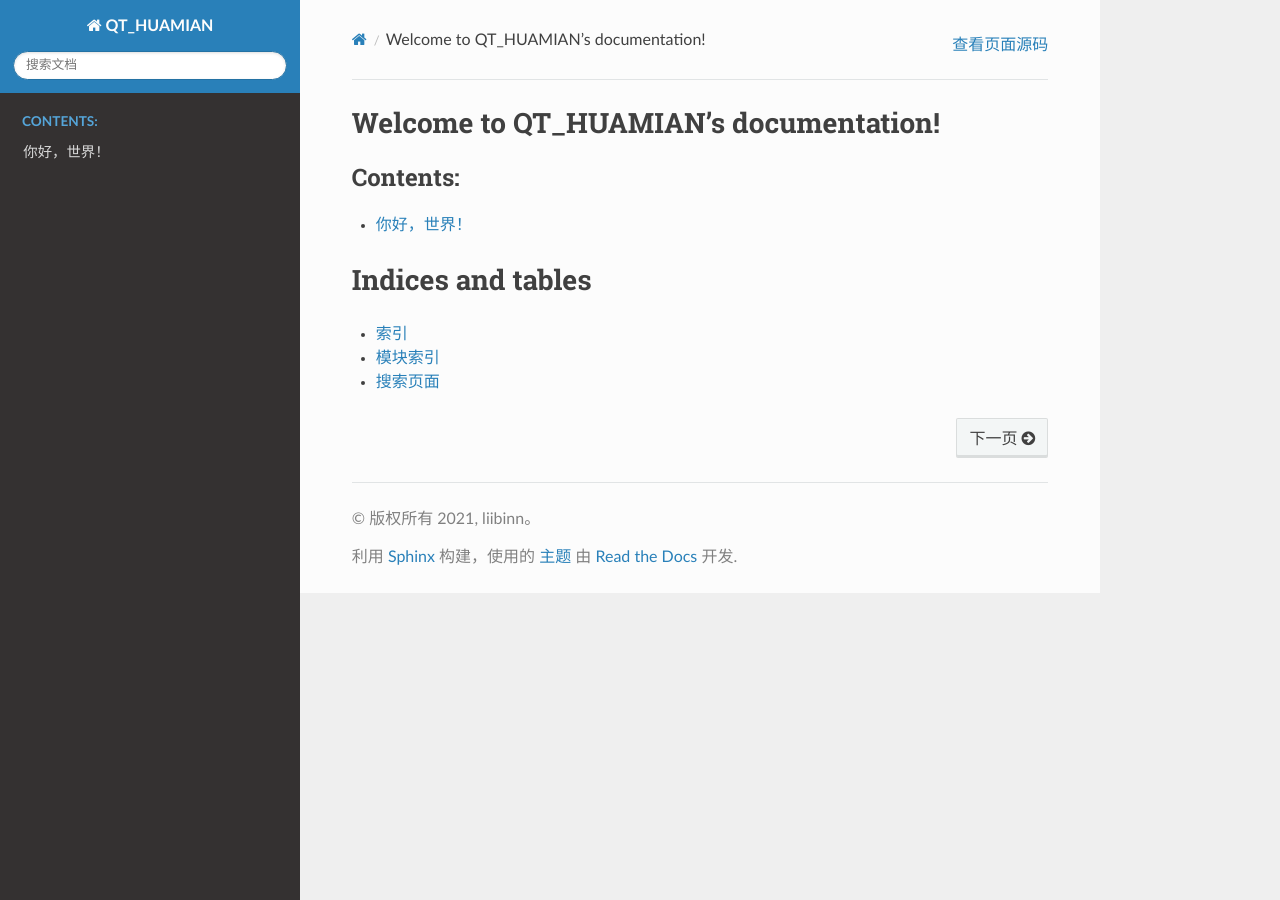
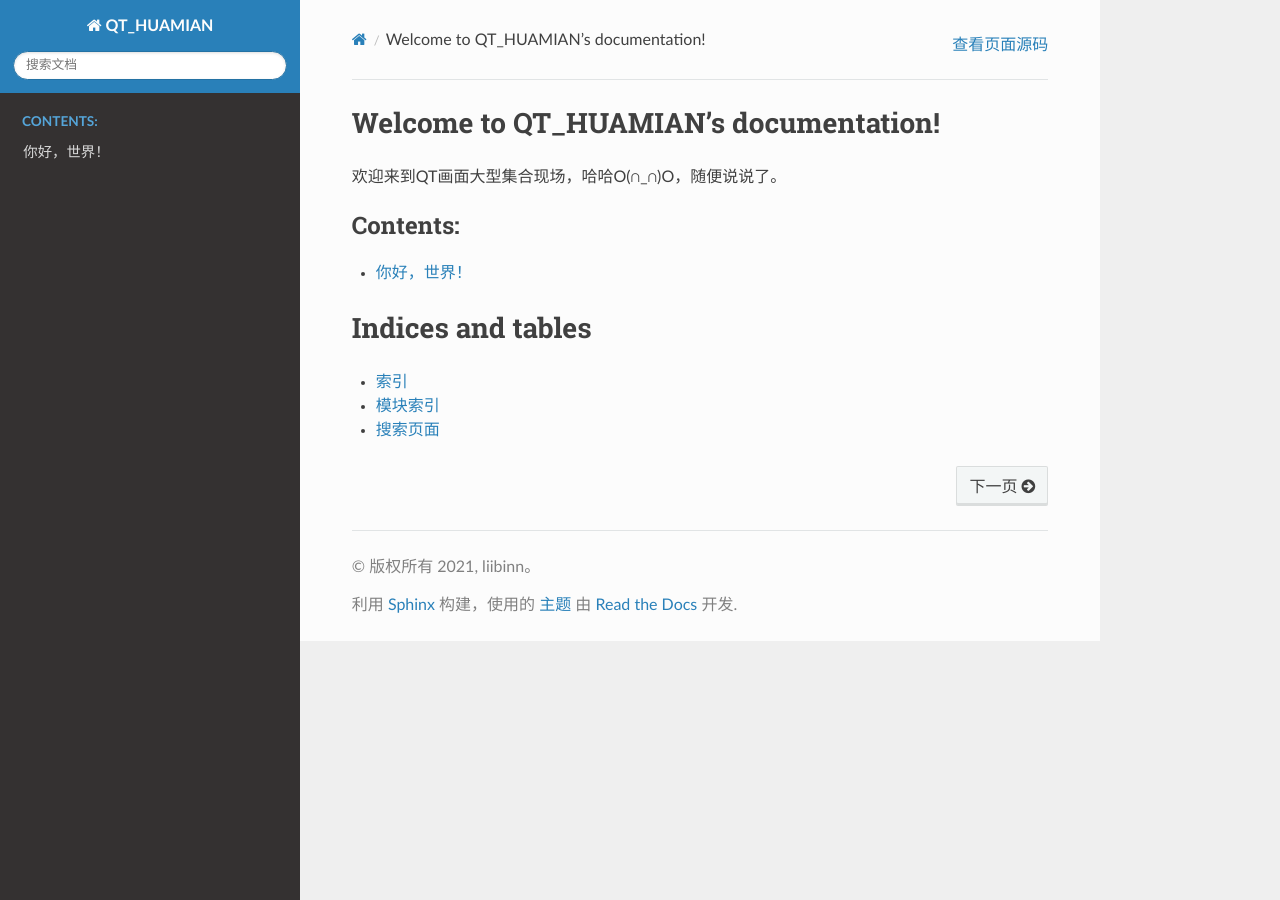
Before and after one commit to liibinn/QT_HUAMIAN, a Sphinx documentation site: the page built from docs/index.rst, in a window 1280 px wide. Built offline with Sphinx 7.4.7 and the Read the Docs theme 2.0.0, drawn with Linux system fonts in a browser that asks for light colours.

Commit message:
Update index.rst

```diff
--- a/docs/index.rst
+++ b/docs/index.rst
@@ -5,6 +5,8 @@
 
 Welcome to QT_HUAMIAN's documentation!
 ======================================
+
+欢迎来到QT画面大型集合现场，哈哈O(∩_∩)O，随便说说了。
 
 .. toctree::
    :maxdepth: 2
```
